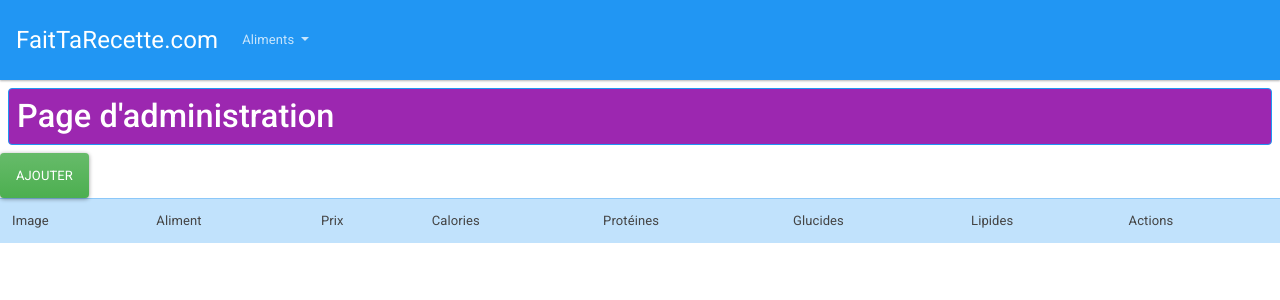
After one commit to Masamune42/3-recette, a Symfony app: template templates/admin/admin_aliment/adminAliment.html.twig in a window 1280 px wide. The commit adds this page. Shown: the top 300 px of the page. Run offline with Twig, Linux system fonts and the light colour scheme; the template is opened without the code that fills it, so the values that code supplies are empty; some libraries are stand-ins or nearby versions.

Commit message:
Ajout de boutons de filtrages et d'une page d'administration + possibilité de modifier des aliments

```diff
--- a/public/css/main.css
+++ b/public/css/main.css
@@ -3,3 +3,9 @@
     height: 120px;
     object-fit: cover;
 }
+
+.perso_imgAlimentAdmin{
+    width: 70px;
+    height: 60px;
+    object-fit: cover;
+}
--- /dev/null
+++ b/templates/admin/admin_aliment/adminAliment.html.twig
@@ -0,0 +1,39 @@
+{% extends 'base.html.twig' %}
+
+{% block title %}Admin{% endblock %}
+
+{% block monTitre %}
+    Page d'administration
+{% endblock %}
+
+{% block body %}
+    <a class="btn btn-success" href="">Ajouter</a>
+    <table class="table">
+        <tr class="table-primary">
+            <td>Image</td>
+            <td>Aliment</td>
+            <td>Prix</td>
+            <td>Calories</td>
+            <td>Protéines</td>
+            <td>Glucides</td>
+            <td>Lipides</td>
+            <td>Actions</td>
+        </tr>
+        {% for aliment in aliments %}
+            <tr>
+                <td style="width: 10%"><img src="{{ asset('images/' ~ aliment.image) }}" class="perso_imgAlimentAdmin"></td>
+                <td><strong>{{ aliment.nom }}</strong></td>
+                <td>{{ aliment.prix }}</td>
+                <td>{{ aliment.calorie }}</td>
+                <td>{{ aliment.proteine }}</td>
+                <td>{{ aliment.glucide }}</td>
+                <td>{{ aliment.lipide }}</td>
+                <td>
+                    <a class="btn btn-secondary" href="{{ path('admin_modification', {'id': aliment.id}) }}">Modifier</a>
+                    <a class="btn btn-danger" href="">Supprimer</a>
+                </td>
+            </tr>
+        {% endfor %}
+    </table>
+
+{% endblock %}
--- a/templates/base.html.twig
+++ b/templates/base.html.twig
@@ -18,8 +18,16 @@
 
     <div class="collapse navbar-collapse" id="navbarColor01">
         <ul class="navbar-nav mr-auto">
-            <li class="nav-item">
-                <a class="nav-link" href="{{ path('aliments') }}">aliments <span class="sr-only">(current)</span></a>
+            <li class="nav-item dropdown">
+                <a class="nav-link dropdown-toggle" href="#" id="navbarDropdown" role="button" data-toggle="dropdown"
+                   aria-haspopup="true" aria-expanded="false">
+                    Aliments
+                </a>
+                <div class="dropdown-menu" aria-labelledby="navbarDropdown">
+                    <a class="dropdown-item" href="{{ path('aliments') }}">Aliments</a>
+                    <div class="dropdown-divider"></div>
+                    <a class="dropdown-item" href="{{ path('admin_aliment') }}">Administration</a>
+                </div>
             </li>
     </div>
 </nav>
```
Also changed, not shown: src/Controller/AlimentController.php (+18 -3 lines), src/Repository/AlimentRepository.php (+3 -4 lines), templates/admin/admin_aliment/modificationAliment.html.twig (added, +24 -0 lines), templates/aliment/aliments.html.twig (+9 -2 lines), 1 other file.
